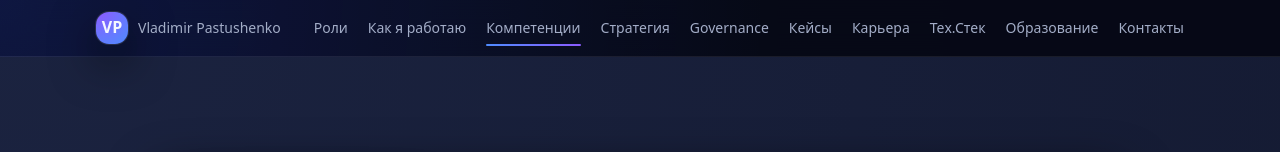
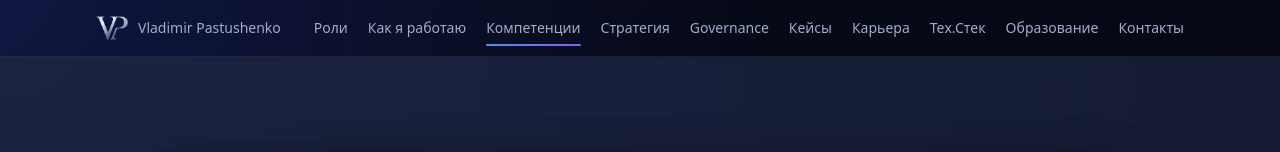
Before and after one commit to vladpast/TODOIT.RU, a plain HTML site: page index.html in a window 1280 px wide. Shown: the top 152 px of the page. Drawn offline with Linux system fonts and the light colour scheme.

Commit message:
Вставил логотип

```diff
--- a/index.html
+++ b/index.html
@@ -81,7 +81,7 @@
   <header class="site-header">
     <div class="container header-inner">
       <a href="#hero" class="logo" aria-label="На главную секцию">
-        <span class="logo-mark">VP</span>
+        <span class="logo-mark"><img src="Favicon_VP BIG_METAL_Trasp.png" alt="VP" class="logo-img"></span>
         <span class="logo-text">Vladimir Pastushenko</span>
       </a>
       <nav class="main-nav" aria-label="Основная навигация">
--- a/styles.css
+++ b/styles.css
@@ -112,14 +112,17 @@ button {
 .logo-mark {
   width: 32px;
   height: 32px;
-  border-radius: 13px;
-  background: radial-gradient(circle at 10% 0, var(--accent-strong), var(--accent));
   display: inline-flex;
   align-items: center;
   justify-content: center;
-  font-weight: 700;
-  font-size: 16px;
-  box-shadow: 0 0 0 1px rgba(255, 255, 255, 0.12), var(--shadow-soft);
+  overflow: hidden;
+}
+
+.logo-img {
+  width: 100%;
+  height: 100%;
+  object-fit: contain;
+  border-radius: inherit;
 }
 
 .logo-text {
```
Also changed, not shown: Favicon_VP BIG_METAL_Trasp.png (added).
